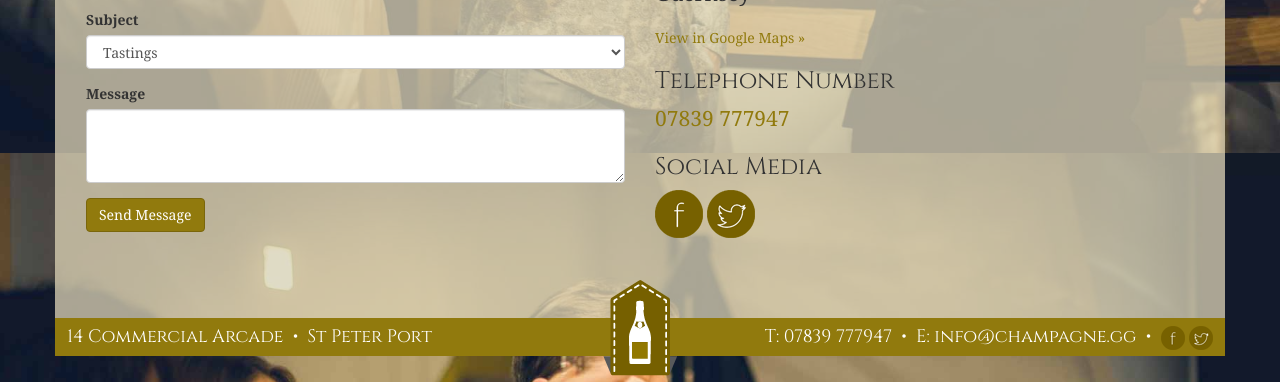
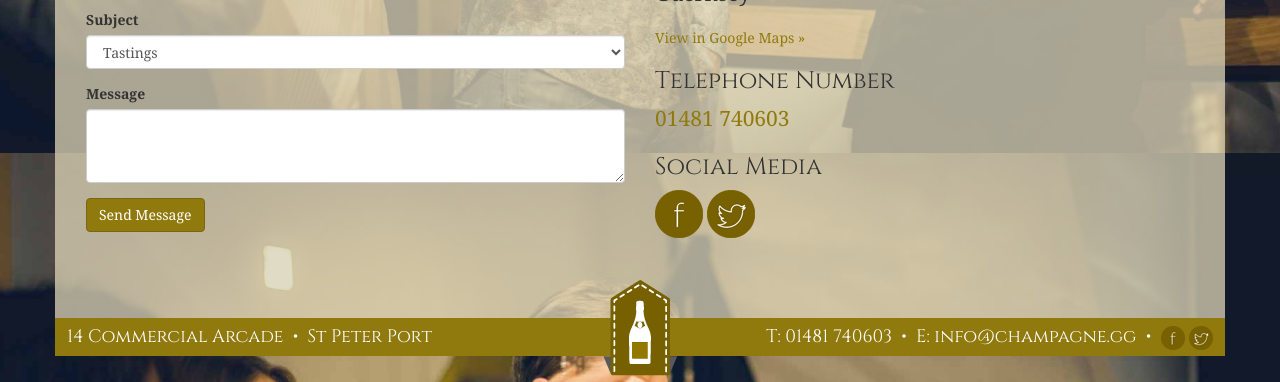
Before and after one commit to lmdc/lmdc.github.io, a Jekyll site: the page built from contact.html, in a window 1280 px wide. Shown: the part 747-1129 px from the top of the page. Built offline with Jekyll 4.4.1, drawn with Linux system fonts in a browser that asks for light colours.

Commit message:
Updated phone number.

```diff
--- a/_includes/footer.html
+++ b/_includes/footer.html
@@ -4,7 +4,7 @@
   </div>
 
   <div class="col-md-6 text-right contact-details">
-    T:&nbsp;<a href="tel:07839777947">07839 777947</a> &nbsp;&bullet;&nbsp;
+    T:&nbsp;<a href="tel:01481740603">01481 740603</a> &nbsp;&bullet;&nbsp;
     E:&nbsp;<a href="mailto:info@champagne.gg">info@champagne.gg</a> &nbsp;&bullet;&nbsp;
     <a href="http://www.facebook.com/champagnegsy" title="Facebook"><img src="/images/facebook.png"></a>
     <a href="http://www.twitter.com/champagnegsy" title="Twitter"><img src="/images/twitter.png"></a>
--- a/contact.html
+++ b/contact.html
@@ -56,7 +56,7 @@ class: contact
       Guernsey</address>
       <a href="https://goo.gl/maps/nq1my">View in Google Maps &raquo;</a>
     <h3>Telephone Number</h3>
-    <p class="lead"><a href="tel:07839777947">07839 777947</a></p>
+    <p class="lead"><a href="tel:01481740603">01481 740603</a></p>
 
     <h3>Social Media</h3>
     <a href="http://www.facebook.com/champagnegsy" title="Facebook"><img src="/images/facebook-lg.png"></a>
```
